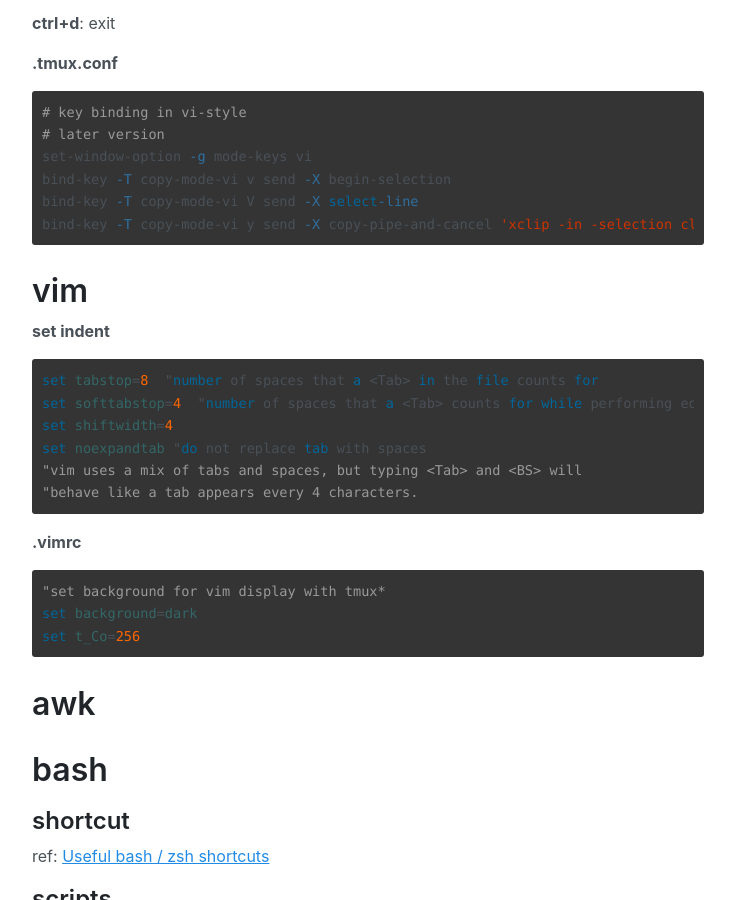
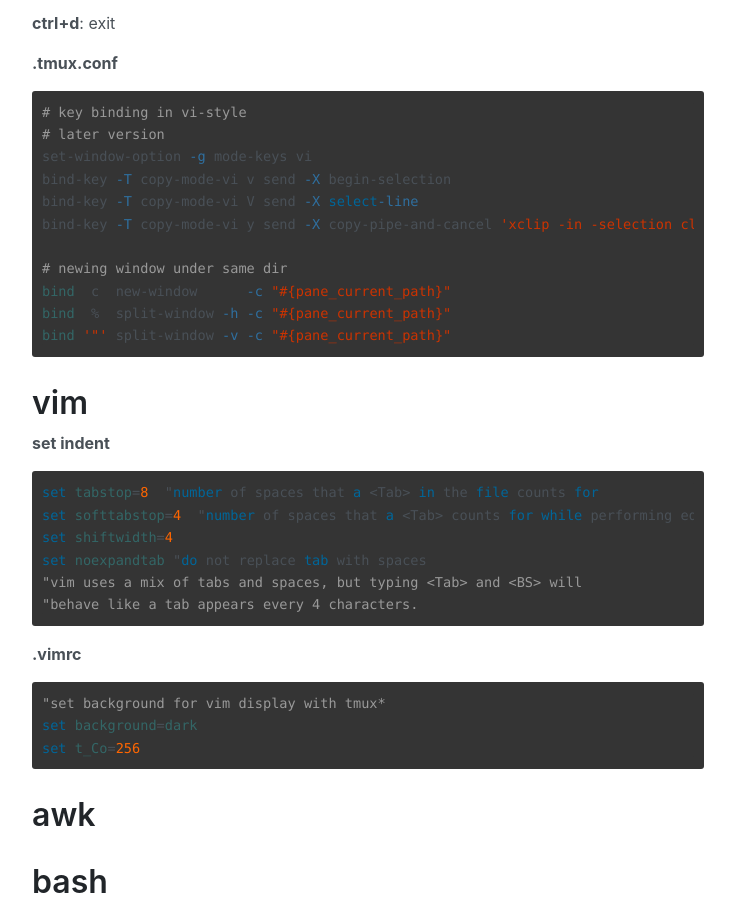
Before and after one commit to yuuu14/blog, a Jekyll site: the page built from _posts/2022-01-27-manuals.md, in a window 1280 px wide and 900 px high, scrolled down 617 px. Shown: the whole window, without its empty margins (272-1007 px from the left). Built offline with Jekyll 4.4.1, drawn with Linux system fonts in a browser that asks for light colours.

Commit message:
update manuals

````diff
--- a/_posts/2022-01-27-manuals.md
+++ b/_posts/2022-01-27-manuals.md
@@ -29,6 +29,11 @@
 bind-key -T copy-mode-vi v send -X begin-selection
 bind-key -T copy-mode-vi V send -X select-line
 bind-key -T copy-mode-vi y send -X copy-pipe-and-cancel 'xclip -in -selection clipboard'
+
+# newing window under same dir
+bind  c  new-window      -c "#{pane_current_path}"
+bind  %  split-window -h -c "#{pane_current_path}"
+bind '"' split-window -v -c "#{pane_current_path}"
 ```
 
 
````
